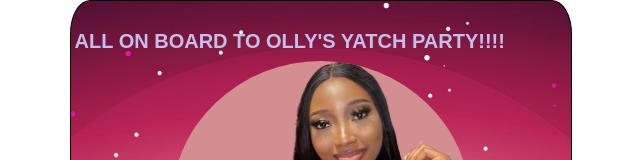
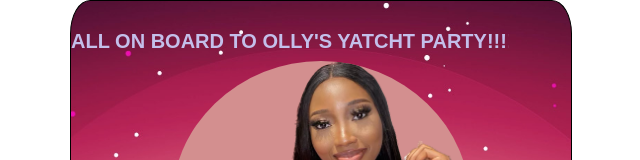
Before and after one commit to qgatssdev/oluchi-yatch, a React (Create React App) app: page / in a window 1280 px wide. Shown: the top 160 px of the page, without its empty margins (319-959 px from the left). Built offline with nearby package versions, Linux system fonts and the light colour scheme; a web font is replaced by a local one.

Commit message:
spelling error

```diff
--- a/public/index.html
+++ b/public/index.html
@@ -24,7 +24,7 @@
       work correctly both with client-side routing and a non-root public URL.
       Learn how to configure a non-root public URL by running `npm run build`.
     -->
-    <title>Olly's yatch party!</title>
+    <title>Olly's yatcht party!</title>
   </head>
   <body>
     <noscript>You need to enable JavaScript to run this app.</noscript>
--- a/src/App.js
+++ b/src/App.js
@@ -70,7 +70,7 @@ function App() {
       ) : (
         <section>
           <h1 className='sec__header'>
-            All on board to Olly's Yatch party!!!!
+            All on board to Olly's Yatcht party!!!!
           </h1>
           <img src={require('./assets/IMG_2324.png')} alt='' />
           <p className='sec__p1'>
```
Also changed, not shown: public/manifest.json.
